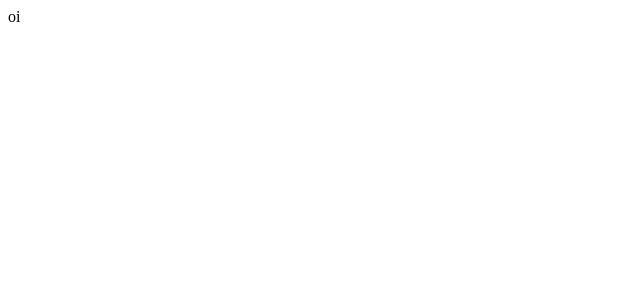
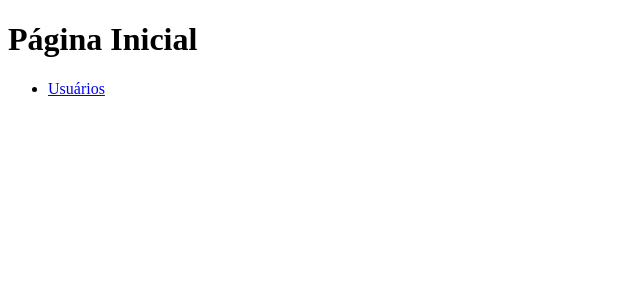
Before and after one commit to MarceloTadini/React-Clients, a React (Create React App) app: page / in a window 1280 px wide. Shown: the top 300 px of the page, without its empty margins (0-640 px from the left). Built offline with nearby package versions, Linux system fonts and the light colour scheme.

Commit message:
Adding routes

```diff
--- a/src/App.jsx
+++ b/src/App.jsx
@@ -1,10 +1,15 @@
 import React from "react";
 
-function App(){
-    return(
-        <div>
-            oi
-        </div>
+function App() {
+    return (
+        <>
+            <h1>
+                Página Inicial
+            </h1>
+            <ul>
+                <li><a href="/users">Usuários</a></li>
+            </ul>
+        </>
     )
 }
 
--- a/src/index.jsx
+++ b/src/index.jsx
@@ -6,6 +6,7 @@ import {
     createBrowserRouter,
     RouterProvider,
 } from "react-router-dom"
+import Users from "./pages/Users";
 
 const router = createBrowserRouter([
     {
@@ -13,6 +14,10 @@ const router = createBrowserRouter([
         element: <App/>,
         errorElement: <ErrorPage/>
     },
+    {
+        path: "/users",
+        element: <Users/>,
+    }
 ])
 
 ReactDOM.render(
--- a/src/pages/Users.jsx
+++ b/src/pages/Users.jsx
@@ -1,8 +1,13 @@
 import React from "react";
 
-function Users(){
-    return(
-        <h1>Usuários</h1>
+function Users() {
+    return (
+        <>
+            <h1>Usuários</h1>
+            <ul>
+                <li><a href="/">Home</a></li>
+            </ul>
+        </>
     );
 }
 
```
